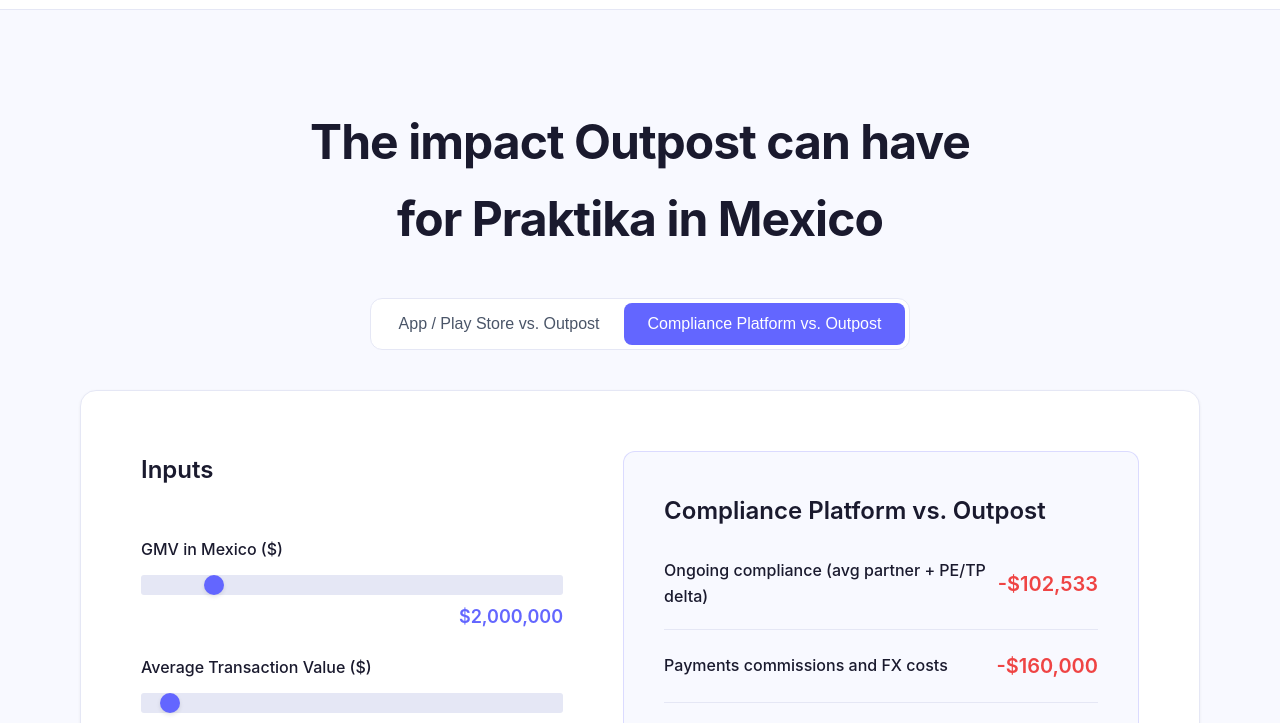
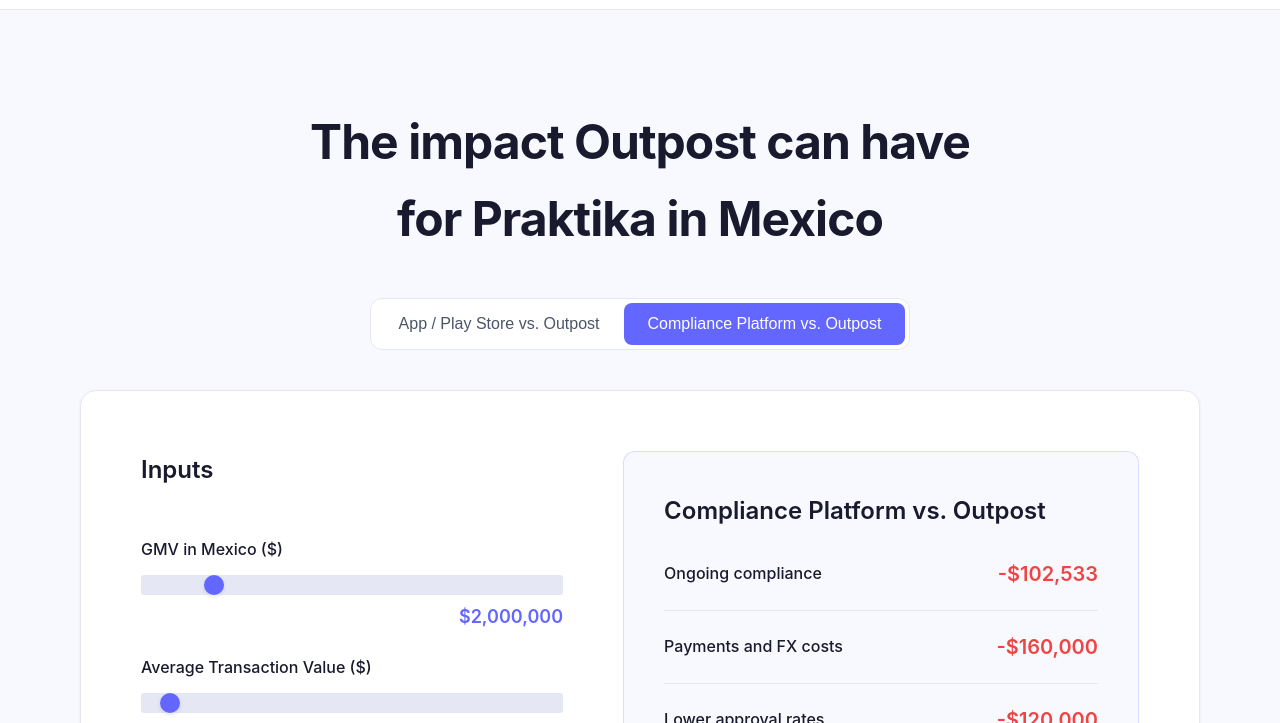
Before and after one commit to ancamaszni/CaptionsAI, a plain HTML site: page index.html in a window 1280 px wide. Both pictures are taken after a click on the button "Compliance Platform vs. Outpost". Shown: the part 3451-4174 px from the top of the page. Drawn offline with Linux system fonts and the light colour scheme.

Commit message:
Update index.html

```diff
--- a/index.html
+++ b/index.html
@@ -603,7 +603,7 @@
           </div>
         </div>
         <div>
-          <h3 style="font-size:20px;font-weight:600;margin-bottom:8px;"><span class="dynamic-outpost-fee-pct">7.5%</span> fee only</h3>
+          <h3 style="font-size:20px;font-weight:600;margin-bottom:8px;"><span class="dynamic-outpost-fee-pct">8.5%</span> fee covers everything</h3>
           <p style="color:var(--text-secondary);">Outpost One comes with an all-in-one fee covers payments and indirect tax compliance obligations - we simply require a minimum volume through out platform in Year 1.</p>
         </div>
       </div>
@@ -751,11 +751,11 @@
             <h3 style="font-size:24px;font-weight:600;margin-bottom:8px;">Compliance Platform vs. Outpost</h3>
 
             <div class="result-item">
-              <span class="result-label">Ongoing compliance (avg partner + PE/TP delta)</span>
+              <span class="result-label">Ongoing compliance</span>
               <span class="result-value negative" id="c2_tp_ongoing">-$117,500</span>
             </div>
             <div class="result-item">
-              <span class="result-label">Payments commissions and FX costs</span>
+              <span class="result-label">Payments and FX costs</span>
               <span class="result-value negative" id="c2_payfx">-$350,000</span>
             </div>
             <div class="result-item">
@@ -972,7 +972,7 @@
 
     // ================= Calculators (Excel parity) =================
     function runCalc1(A, E){
-      // NO TAXES. App/Play = 30% + payments/FX (slider, default 4%); Outpost = 7.5% fee only
+      // NO TAXES. App/Play = 30% + payments/FX (slider, default 4%); Outpost = 8.5% fee only
       const appStoreFee        = C1.F * A;     // 30%
       const additionalPayments = E * A;        // slider
       const totalApp           = appStoreFee + additionalPayments;
```
